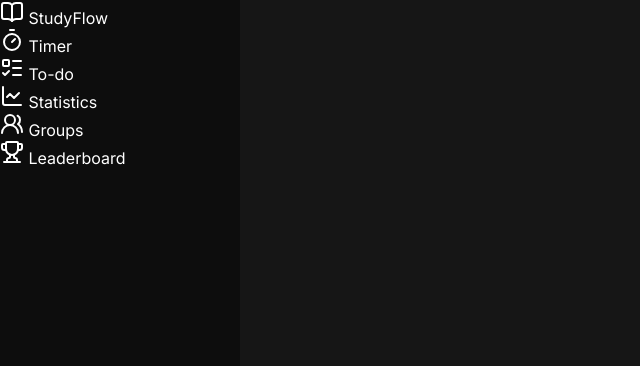
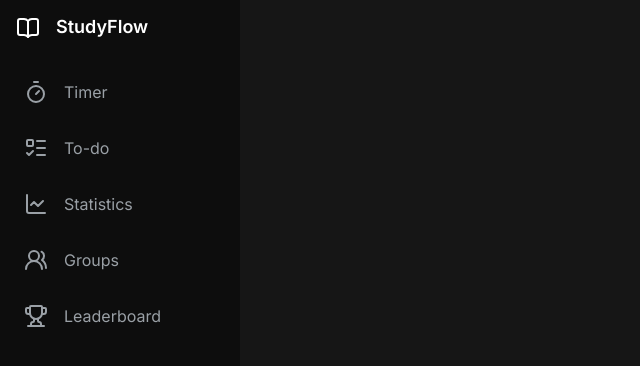
Before and after one commit to ynchhk/ypt, a website: page app.html in a window 1280 px wide. Shown: the whole page, without its empty margins (0-640 px from the left). Drawn offline with nearby package versions, Linux system fonts and the light colour scheme.

Commit message:
Style sidebar navigation

```diff
--- a/css/main.css
+++ b/css/main.css
@@ -13,3 +13,32 @@
     padding: var(--gap);
     background-color: var(--bg-secondary);
 }
+.sidebar-logo{
+    display: flex;
+    flex-direction: row;
+    gap: var(--gap);
+    padding: var(--gap);
+}
+.sidebar-logo span{
+    font-size: 18px;
+    font-weight: 600;
+    color: var(--text-primary);
+
+}
+.navigation ul{
+    padding: 8px;
+}
+.navigation a{
+    display: flex;
+    color: var(--text-muted);
+    align-items: center;
+    gap: var(--gap);
+    border-radius: var(--radius);
+    padding: var(--gap);
+    transition: all 0.4s ease;
+}
+.navigation a:hover{
+    background-color: var(--bg-card);
+    color : var(--text-primary);
+
+}
```
